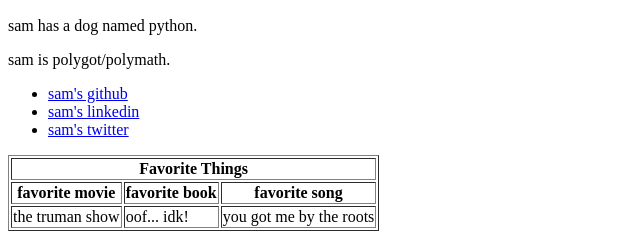
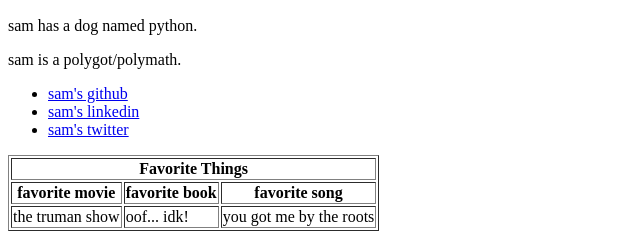
Before and after one commit to computercavemen/computercavemen, a plain HTML site: page index.html in a window 1280 px wide. Shown: the part 386-619 px from the top of the page, 0-640 px from the left. Drawn offline with Linux system fonts and the light colour scheme.

Commit message:
Update index.html

```diff
--- a/index.html
+++ b/index.html
@@ -10,7 +10,7 @@
             width="300"
             height="375">
   <p>sam has a dog named python.</p>
-  <p>sam is polygot/polymath.</p>
+  <p>sam is a polygot/polymath.</p>
 
 <ul>
   <li><a href="https://github.com/computercavemen">sam's github</a></li>
```
